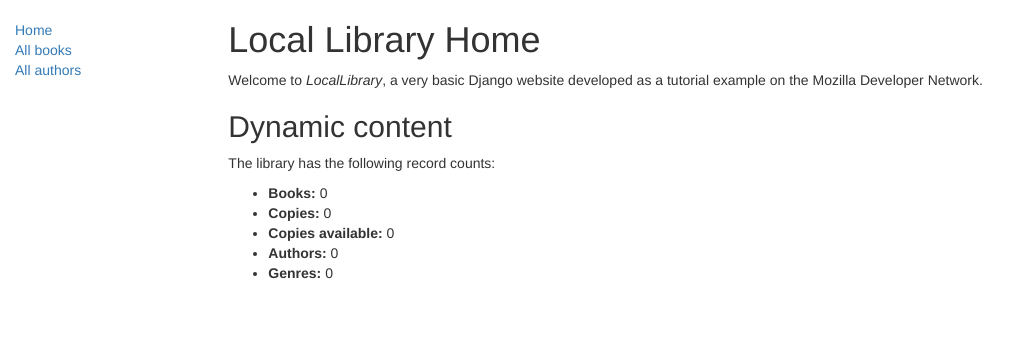
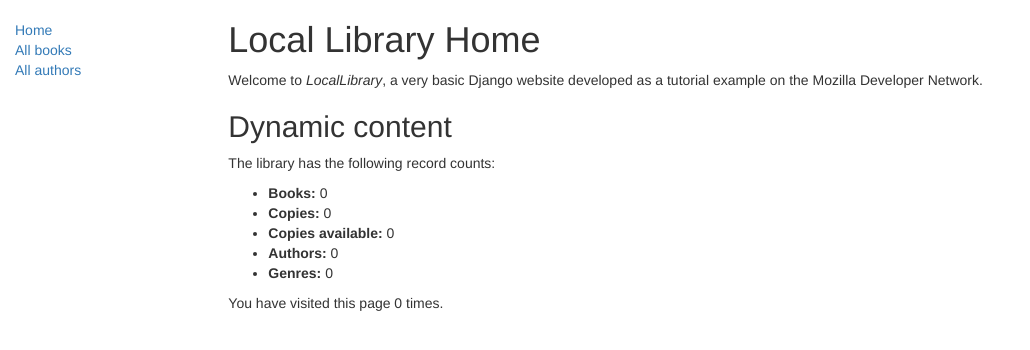
Before and after one commit to alexslopes/locallibrary, a Django app: page /catalog/ in a window 1280 px wide. Shown: the top 350 px of the page, without its empty margins (0-1030 px from the left). Run offline with Django 3.2, Linux system fonts and the light colour scheme; data that the repository does not hold is empty; some libraries are stand-ins or nearby versions.

Commit message:
Django Tutorial Part 7: Sessions framework

```diff
--- a/catalog/templates/index.html
+++ b/catalog/templates/index.html
@@ -5,17 +5,20 @@
 {% block content %}
 <h1>Local Library Home</h1>
 
-  <p>Welcome to <em>LocalLibrary</em>, a very basic Django website developed as a tutorial example on the Mozilla Developer Network.</p>
+<p>Welcome to <em>LocalLibrary</em>, a very basic Django website developed as a tutorial example on the Mozilla
+    Developer Network.</p>
 
 <h2>Dynamic content</h2>
 
-  <p>The library has the following record counts:</p>
-  <ul>
+<p>The library has the following record counts:</p>
+<ul>
     <li><strong>Books:</strong> {{ num_books }}</li>
     <li><strong>Copies:</strong> {{ num_instances }}</li>
     <li><strong>Copies available:</strong> {{ num_instances_available }}</li>
     <li><strong>Authors:</strong> {{ num_authors }}</li>
     <li><strong>Genres:</strong> {{ num_genres }}</li>
-  </ul>
+</ul>
+
+<p>You have visited this page {{ num_visits }}{% if num_visits == 1 %} time{% else %} times{% endif %}.</p>
 
 {% endblock %}
--- a/catalog/views.py
+++ b/catalog/views.py
@@ -14,13 +14,17 @@ def index(request):
     # Available books (status = 'a')
     num_instances_available = BookInstance.objects.filter(status__exact='a').count()
     num_authors = Author.objects.count()  # The 'all()' is implied by default.
+    # Number of visits to this view, as counted in the session variable.
+    num_visits = request.session.get('num_visits', 0)
+    request.session['num_visits'] = num_visits + 1
+
     num_genres = Genre.objects.all().count()
     # Render the HTML template index.html with the data in the context variable
     return render(
         request,
         'index.html',
         context={'num_books': num_books, 'num_instances': num_instances,
-                 'num_instances_available': num_instances_available, 'num_authors': num_authors, 'num_genres': num_genres},
+                 'num_instances_available': num_instances_available, 'num_authors': num_authors, 'num_genres': num_genres, 'num_visits':num_visits}, # num_visits appended},
     )
 
 from django.views import generic
```
